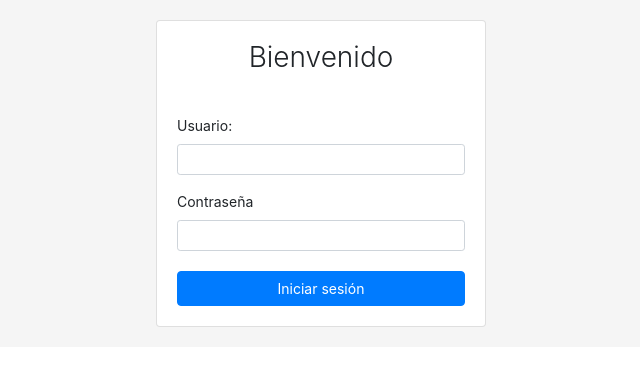
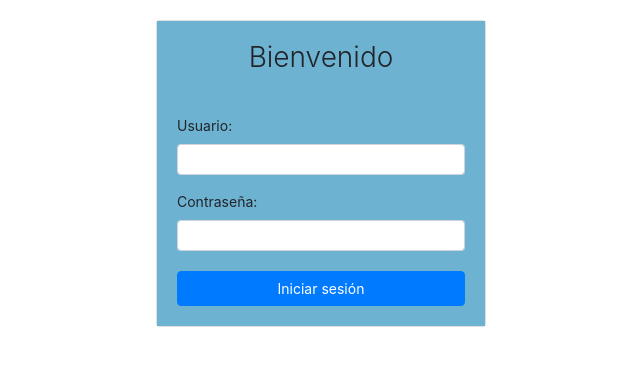
Before and after one commit to estnov/AngularCENTROSUR, an Angular app in the folder proyectoCentroSur/: page / in a window 1280 px wide. Shown: the top 366 px of the page, without its empty margins (319-959 px from the left). Built offline with nearby package versions, Linux system fonts and the light colour scheme.

Commit message:
Actualizacion HTML

```diff
--- a/proyectoCentroSur/src/app/Components/login/login.component.html
+++ b/proyectoCentroSur/src/app/Components/login/login.component.html
@@ -44,7 +44,9 @@
 		<div class="card-text">
 		<h3 class="card-title text-center">Bienvenido</h3>
 
-			<div class="alert alert-danger alert-dismissible fade show" role="alert" *ngIf="error">Usuario o contraseña incorrectos.</div>
+    <div class="alert alert-danger alert-dismissible fade show" role="alert" *ngIf="errorUsuario">Usuario no encontrado.</div>
+    <div class="alert alert-danger alert-dismissible fade show" role="alert" *ngIf="errorPassword">Contraseña incorrecta.</div>
+    <div class="alert alert-danger alert-dismissible fade show" role="alert" *ngIf="errorConexion">Error de conexión</div>
 			<form>
 				<!-- to error: add class "has-danger" -->
 				<div class="form-group">
@@ -52,7 +54,7 @@
 					<input type="email" class="form-control form-control-sm" id="usuario" aria-describedby="emailHelp" >
 				</div>
 				<div class="form-group">
-					<label for="exampleInputPassword1">Contraseña</label>
+					<label for="exampleInputPassword1">Contraseña:</label>
 
 					<input type="password" class="form-control form-control-sm" id="password" >
 				</div>
--- a/proyectoCentroSur/src/app/Components/login/login.component.scss
+++ b/proyectoCentroSur/src/app/Components/login/login.component.scss
@@ -16,7 +16,7 @@ html,body {
 	display: flex;
 	align-items: center;
 	justify-content: center;
-	background-color: #f5f5f5;
+	background-color: rgb(255, 255, 255);
 }
 
 form{
@@ -25,7 +25,13 @@ form{
 	margin-top: 30px;
 }
 
-.card-title{ font-weight:300; }
+.card-title{
+    font-weight:300;
+ }
+
+ .card-body{
+    background-color: rgba(55, 149, 193, 0.723);
+ }
 
 .btn{
 	font-size: 14px;
--- a/proyectoCentroSur/src/app/Components/login/login.component.ts
+++ b/proyectoCentroSur/src/app/Components/login/login.component.ts
@@ -8,7 +8,9 @@ import { AuthService } from 'src/app/services/auth.service';
 })
 export class LoginComponent {
 
-  error: boolean = false;
+  errorUsuario: boolean = false;
+  errorPassword: boolean = false;
+  errorConexion: boolean = false;
   usuario: string = "";
   password: string = "";
 
@@ -21,11 +23,7 @@ export class LoginComponent {
   async loggin() {
     this.usuario = (<HTMLInputElement>document.getElementById("usuario")).value;
     this.password = (<HTMLInputElement>document.getElementById("password")).value;
-    console.log("Usuario: " + this.usuario);
-
-    //this.error=
-    this.error=true;
-
+    console.log(this.auth.login(this.usuario, this.password));
   }
 
 
```
